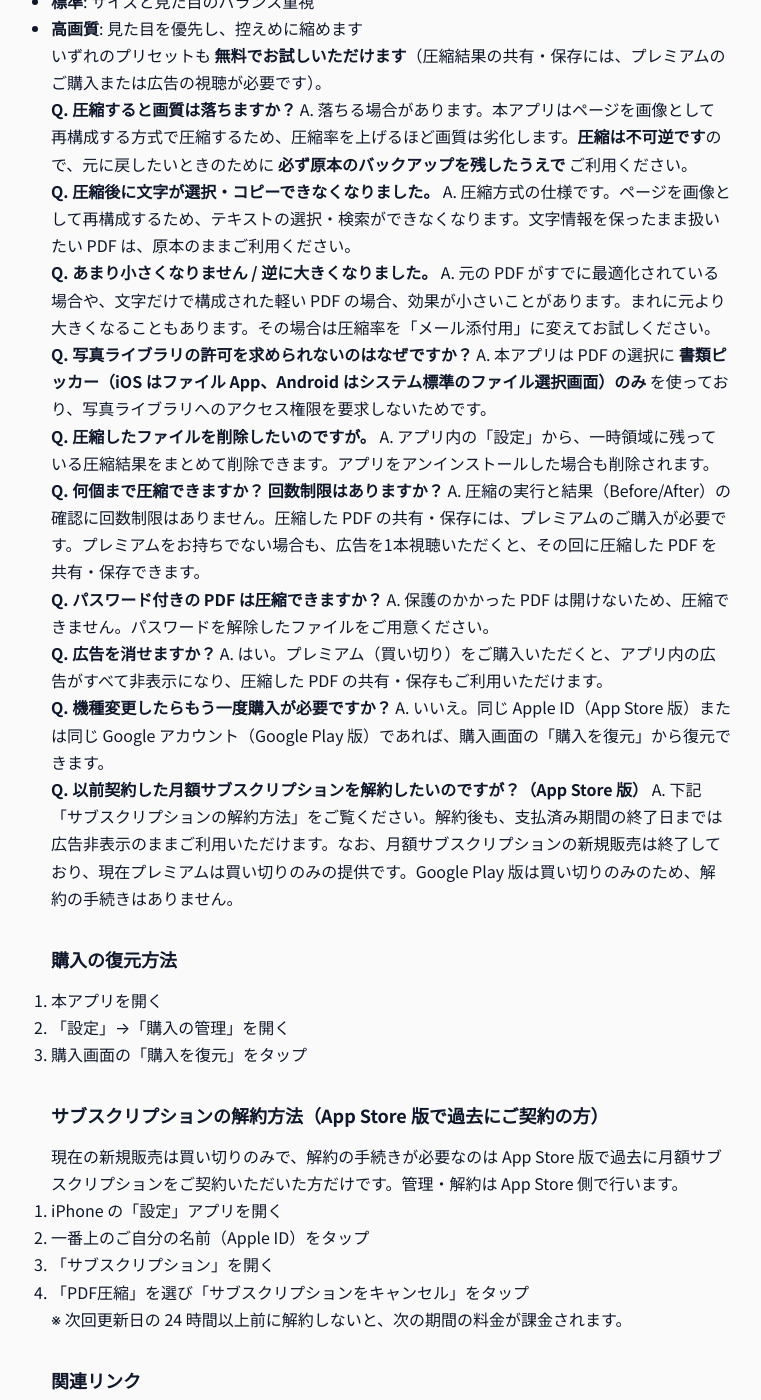
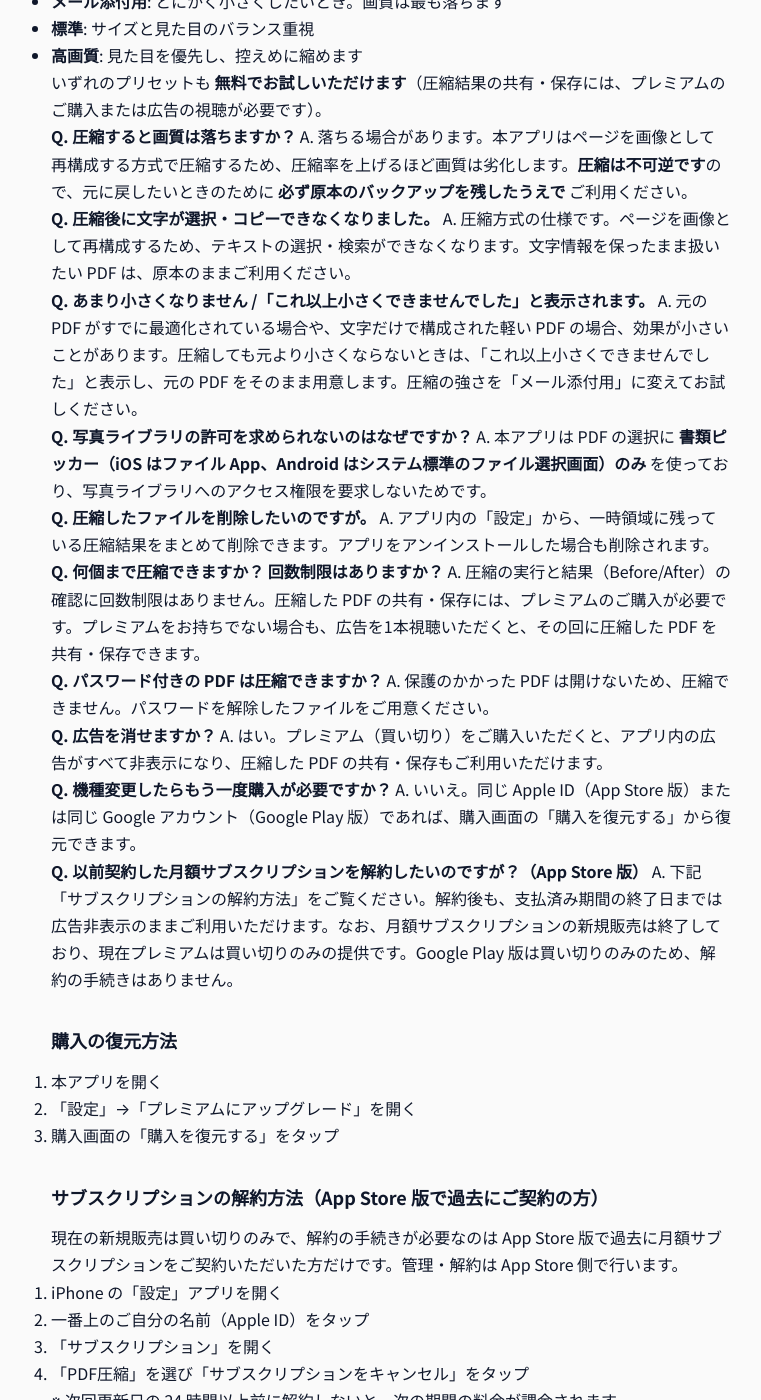
Before and after one commit to hecuhecu/hecuhecu.github.io, a Jekyll site: the page built from apps/pdf-compress/support.md, in a window 1280 px wide and 1400 px high, scrolled down 800 px. Shown: the whole window, without its empty margins (249-1010 px from the left). Built offline with Jekyll 4.4.1, drawn with Linux system fonts in a browser that asks for light colours; some of the changed text lies outside the part shown.

Commit message:
PDF圧縮: 法務ページを実装に合わせる (返金の Google Play・版番号の案内・元ファイルの返却・復元手順・広告の同意)
Co-Authored-By: Claude Opus 5.5 <noreply@anthropic.com>

```diff
--- a/apps/pdf-compress/support.md
+++ b/apps/pdf-compress/support.md
@@ -17,7 +17,7 @@ published_app: true
 問い合わせの際は以下の情報を含めていただけるとスムーズです:
 - 端末モデル（例: iPhone 15 Pro / Pixel 8）
 - iOS / Android のバージョン
-- 本アプリのバージョン（アプリ内「設定」→「バージョン情報」）
+- 本アプリのバージョン（アプリ内「設定」→「お問い合わせ」からメールを作成すると、本文に自動で入ります）
 - 発生している症状 / 再現手順
 - 対象の PDF のページ数とファイルサイズ（**ファイル自体はお送りいただく必要はありません**）
 
@@ -44,8 +44,8 @@ A. 落ちる場合があります。本アプリはページを画像として
 **Q. 圧縮後に文字が選択・コピーできなくなりました。**
 A. 圧縮方式の仕様です。ページを画像として再構成するため、テキストの選択・検索ができなくなります。文字情報を保ったまま扱いたい PDF は、原本のままご利用ください。
 
-**Q. あまり小さくなりません / 逆に大きくなりました。**
-A. 元の PDF がすでに最適化されている場合や、文字だけで構成された軽い PDF の場合、効果が小さいことがあります。まれに元より大きくなることもあります。その場合は圧縮率を「メール添付用」に変えてお試しください。
+**Q. あまり小さくなりません /「これ以上小さくできませんでした」と表示されます。**
+A. 元の PDF がすでに最適化されている場合や、文字だけで構成された軽い PDF の場合、効果が小さいことがあります。圧縮しても元より小さくならないときは、「これ以上小さくできませんでした」と表示し、元の PDF をそのまま用意します。圧縮の強さを「メール添付用」に変えてお試しください。
 
 **Q. 写真ライブラリの許可を求められないのはなぜですか？**
 A. 本アプリは PDF の選択に **書類ピッカー（iOS はファイル App、Android はシステム標準のファイル選択画面）のみ** を使っており、写真ライブラリへのアクセス権限を要求しないためです。
@@ -63,7 +63,7 @@ A. 保護のかかった PDF は開けないため、圧縮できません。パ
 A. はい。プレミアム（買い切り）をご購入いただくと、アプリ内の広告がすべて非表示になり、圧縮した PDF の共有・保存もご利用いただけます。
 
 **Q. 機種変更したらもう一度購入が必要ですか？**
-A. いいえ。同じ Apple ID（App Store 版）または同じ Google アカウント（Google Play 版）であれば、購入画面の「購入を復元」から復元できます。
+A. いいえ。同じ Apple ID（App Store 版）または同じ Google アカウント（Google Play 版）であれば、購入画面の「購入を復元する」から復元できます。
 
 **Q. 以前契約した月額サブスクリプションを解約したいのですが？（App Store 版）**
 A. 下記「サブスクリプションの解約方法」をご覧ください。解約後も、支払済み期間の終了日までは広告非表示のままご利用いただけます。なお、月額サブスクリプションの新規販売は終了しており、現在プレミアムは買い切りのみの提供です。Google Play 版は買い切りのみのため、解約の手続きはありません。
@@ -71,8 +71,8 @@ A. 下記「サブスクリプションの解約方法」をご覧ください
 ## 購入の復元方法
 
 1. 本アプリを開く
-2. 「設定」→「購入の管理」を開く
-3. 購入画面の「購入を復元」をタップ
+2. 「設定」→「プレミアムにアップグレード」を開く
+3. 購入画面の「購入を復元する」をタップ
 
 ## サブスクリプションの解約方法（App Store 版で過去にご契約の方）
 
```
Also changed, not shown: other parts of apps/pdf-compress/support.md (+1 -1 lines), apps/pdf-compress/privacy.md (+3 -1 lines), apps/pdf-compress/terms.md (+2 -2 lines), apps/pdf-compress/tokushoho.md (+2 -2 lines).
